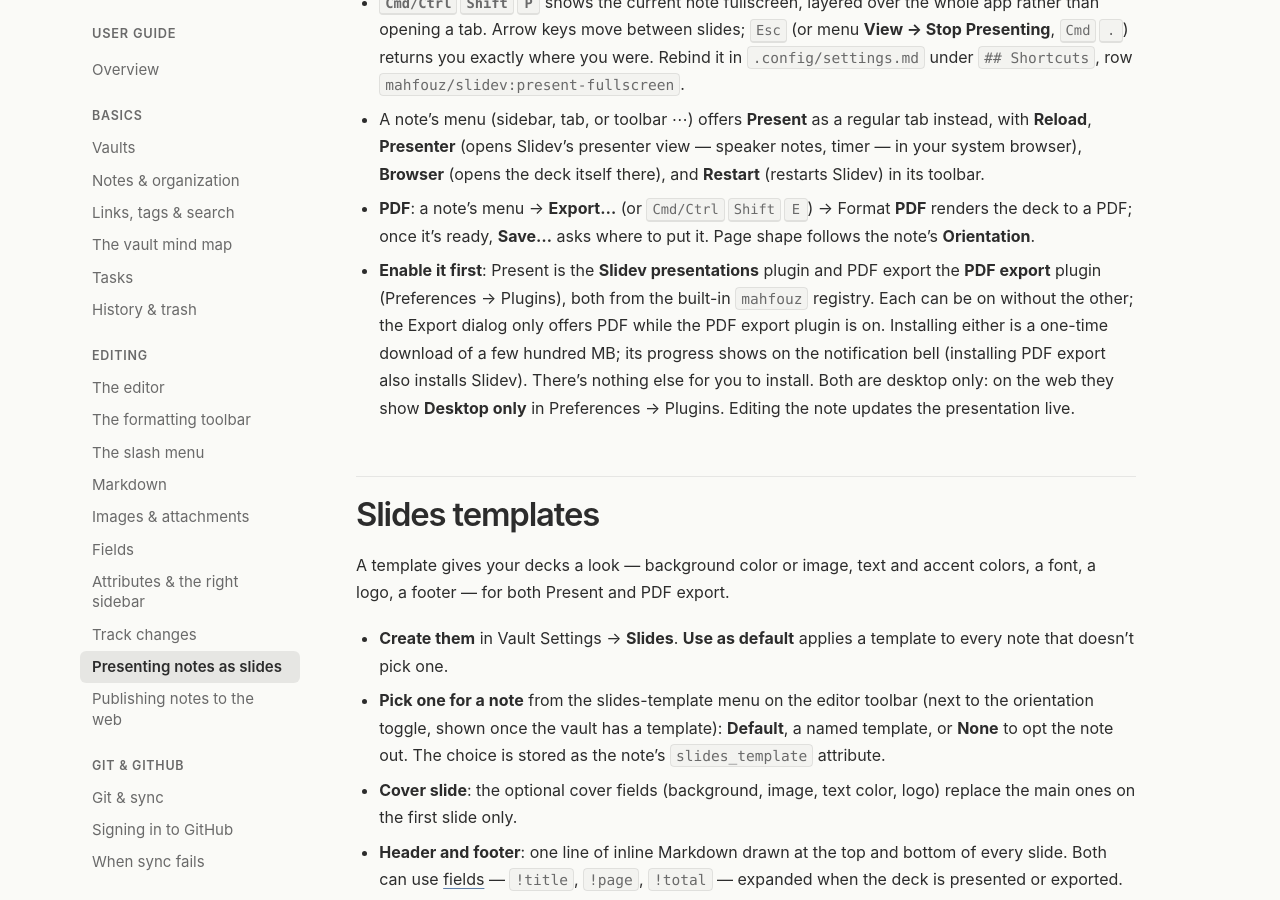
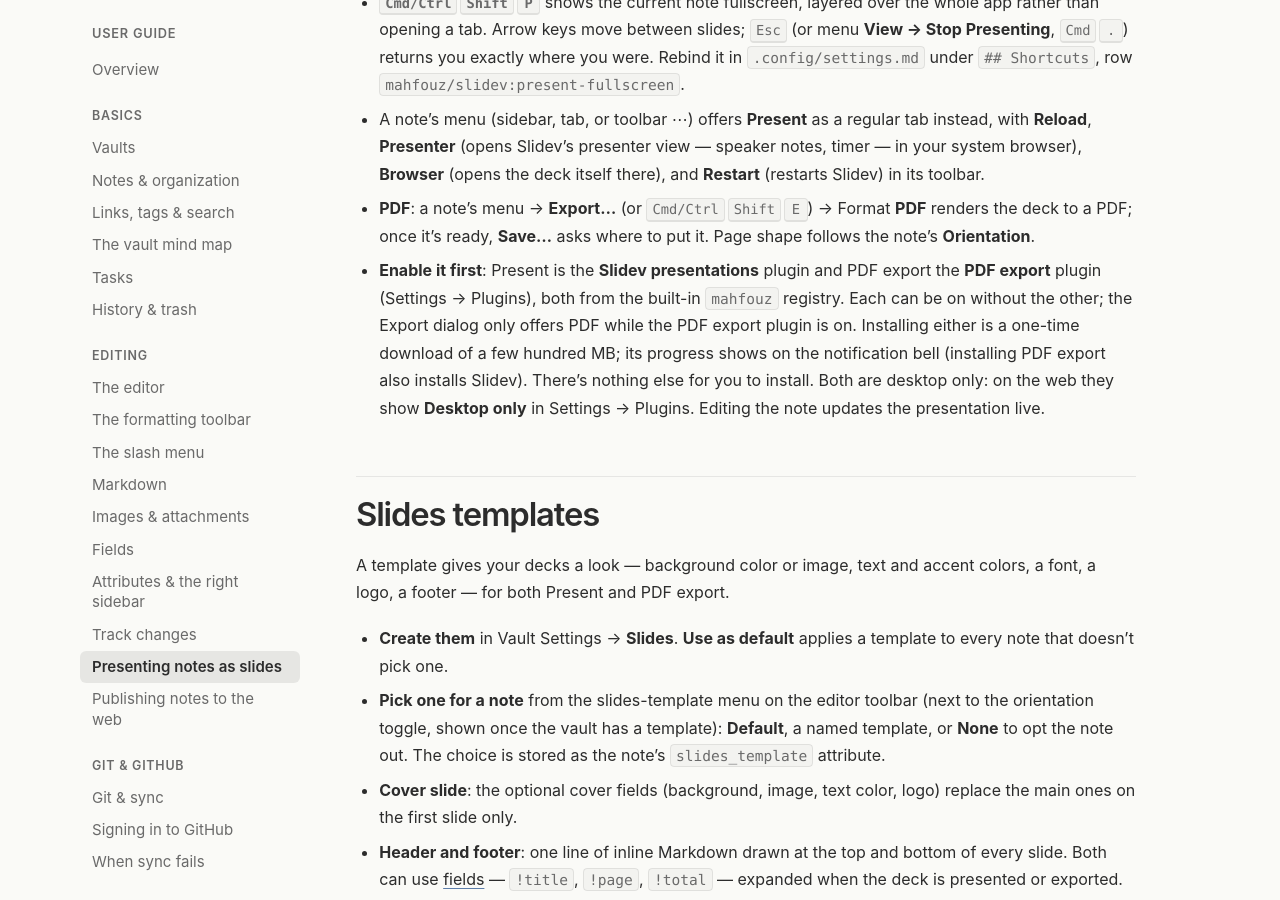
Before and after one commit to mahfouz-app/docs, a Jekyll site: the page built from guide/slides.md, in a window 1280 px wide and 900 px high, scrolled down 365 px. Built offline with Jekyll 4.4.1, drawn with Linux system fonts in a browser that asks for light colours.

Commit message:
docs(guide): call the plugins list Settings → Plugins
The window is Settings; Preferences is only its nav heading, and every other
page already says Settings → …

Co-Authored-By: Claude Opus 5.5 <noreply@anthropic.com>

```diff
--- a/guide/slides.md
+++ b/guide/slides.md
@@ -22,13 +22,13 @@ Any note can be shown as a [Slidev](https://sli.dev) deck — every bare
   **PDF** renders the deck to a PDF; once it's ready, **Save…** asks where
   to put it. Page shape follows the note's **Orientation**.
 - **Enable it first**: Present is the **Slidev presentations** plugin and
-  PDF export the **PDF export** plugin (Preferences → Plugins), both from
+  PDF export the **PDF export** plugin (Settings → Plugins), both from
   the built-in `mahfouz` registry. Each can be on without the other; the
   Export dialog only offers PDF while the PDF export plugin is on.
   Installing either is a one-time download of a few hundred MB; its
   progress shows on the notification bell (installing PDF export also installs
   Slidev). There's nothing else for you to install. Both are desktop
-  only: on the web they show **Desktop only** in Preferences → Plugins.
+  only: on the web they show **Desktop only** in Settings → Plugins.
   Editing the note updates the presentation live.
 
 ## Slides templates
```
Also changed, not shown: guide/git.md (+1 -1 lines), guide/import-notion.md (+1 -1 lines), guide/plugins.md (+2 -2 lines), guide/toolbar.md (+1 -1 lines).
